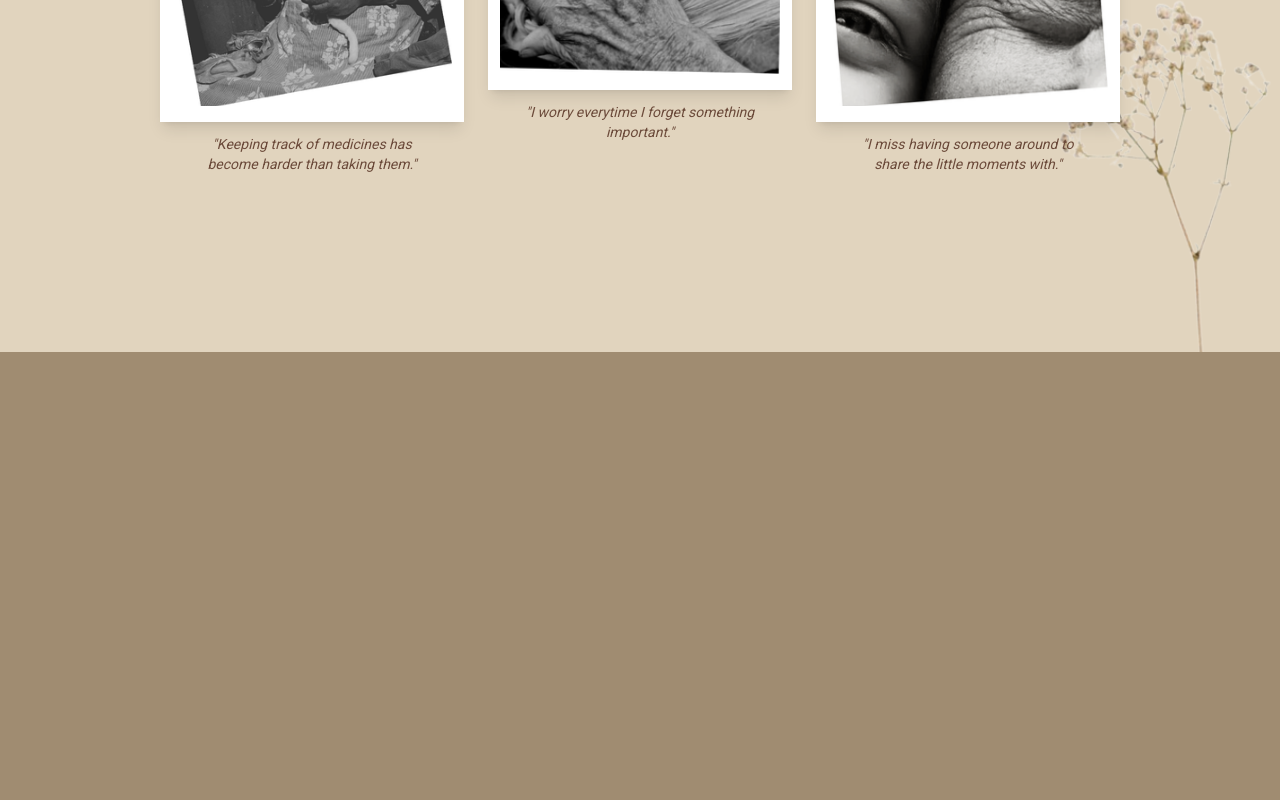
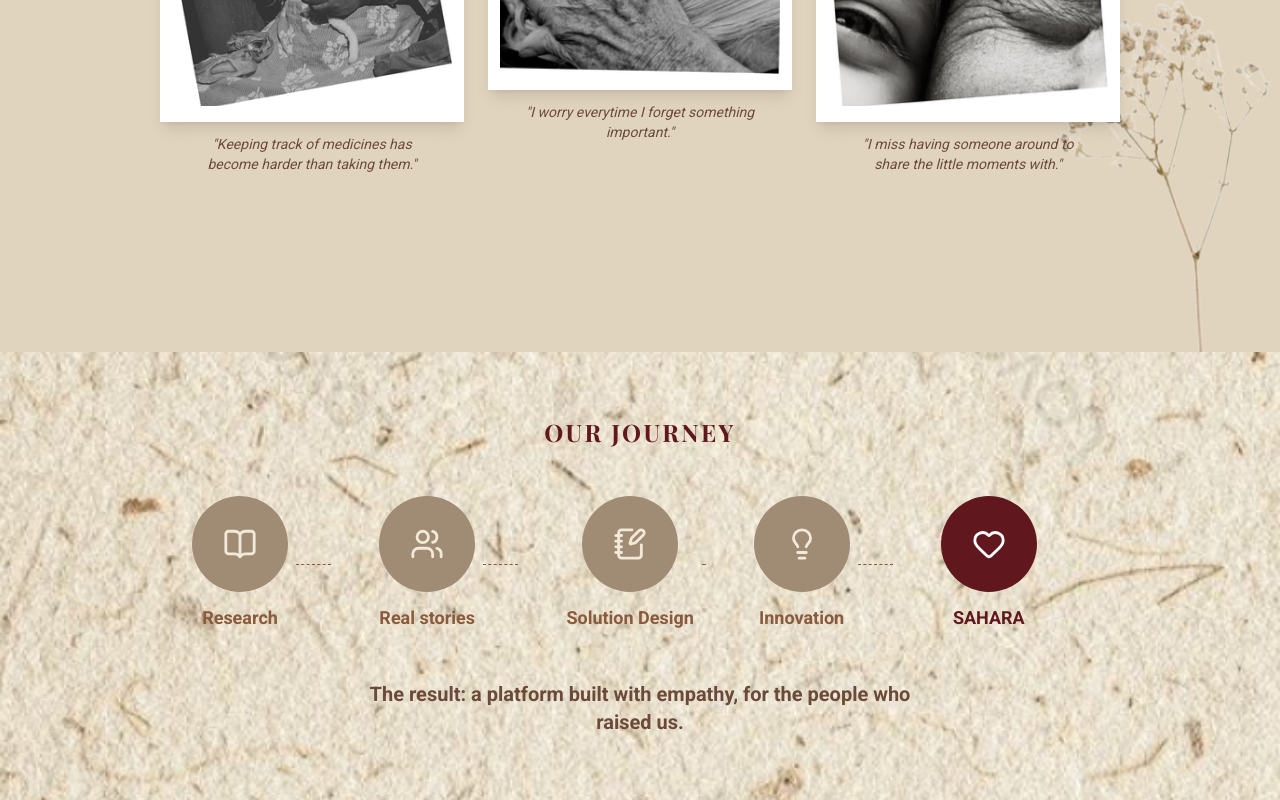
Before and after one commit to swasthyamaxxing/sahaara-frontend, a Next.js app: page / in a window 1280 px wide. Shown: the part 1248-2048 px from the top of the page. Before the commit the page ends 1600 px from the top, so only its background shows below. Built offline with nearby package versions, Linux system fonts and the light colour scheme.

Commit message:
our journey

```diff
--- a/src/app/page.tsx
+++ b/src/app/page.tsx
@@ -8,9 +8,46 @@ import { ArrowDown, ArrowRight } from 'lucide-react';
 import tree from '@/assets/tree_no_bg.png'
 import first from '@/assets/first.png'
 import second from '@/assets/second.png'
+import { useState } from 'react';
 import third from '@/assets/third.png'
+import background from '@/assets/b.png'
+import { BookOpen, Users, NotebookPen, Lightbulb, Heart } from "lucide-react";
+
+const journeySteps = [
+  {
+    label: "Research",
+    icon: BookOpen,
+    paragraph:
+      "We started by listening — studying the everyday struggles families face while caring for aging parents.",
+  },
+  {
+    label: "Real stories",
+    icon: Users,
+    paragraph:
+      "We spoke to real caregivers and elders to understand what care actually feels like, not just what it looks like on paper.",
+  },
+  {
+    label: "Solution Design",
+    icon: NotebookPen,
+    paragraph:
+      "Every insight was translated into a thoughtful, human-centered design for how Sahaara should work.",
+  },
+  {
+    label: "Innovation",
+    icon: Lightbulb,
+    paragraph:
+      "We built features that make medication tracking, appointments, and health records simple instead of stressful.",
+  },
+  {
+    label: "SAHARA",
+    icon: Heart,
+    paragraph:
+      "The result: a platform built with empathy, for the people who raised us.",
+  },
+];
 
 export default function Home() {
+  const [activeIndex, setActiveIndex] = useState(journeySteps.length - 1);
   return (
     <>
       <main className="bg-[#e1d4be] overflow-x-hidden">
@@ -99,11 +136,11 @@ export default function Home() {
                   alt="First"
                   width={300}
                   height={220}
-                  className="w-[280px] h-[200px] object-cover"
+                  className="w-70 h-50 object-cover"
                   loading="eager"
                 />
               </div>
-              <p className="mt-3 text-center text-sm italic text-[#6b4a3a] max-w-[240px]">
+              <p className="mt-3 text-center text-sm italic text-[#6b4a3a] max-w-60">
                 &quot;Keeping track of medicines has become harder than taking them.&quot;
               </p>
             </div>
@@ -116,11 +153,11 @@ export default function Home() {
                   alt="Second"
                   width={300}
                   height={220}
-                  className="w-[280px] h-[200px] object-cover"
+                  className="w-70 h-50 object-cover"
                   loading="eager"
                 />
               </div>
-              <p className="mt-3 text-center text-sm italic text-[#6b4a3a] max-w-[240px]">
+              <p className="mt-3 text-center text-sm italic text-[#6b4a3a] max-w-60">
                 &quot;I worry everytime I forget something important.&quot;
               </p>
             </div>
@@ -133,11 +170,11 @@ export default function Home() {
                   alt="Third"
                   width={300}
                   height={220}
-                  className="w-[280px] h-[200px] object-cover"
+                  className="w-70 h-50 object-cover"
                   loading="eager"
                 />
               </div>
-              <p className="mt-3 text-center text-sm italic text-[#6b4a3a] max-w-[240px]">
+              <p className="mt-3 text-center text-sm italic text-[#6b4a3a] max-w-60">
                 &quot;I miss having someone around to share the little moments with.&quot;
               </p>
             </div>
@@ -152,6 +189,62 @@ export default function Home() {
             loading="eager"
           />
         </section>
+        <section className="w-full min-h-105 relative overflow-hidden">
+          <div
+            className="absolute inset-0 bg-cover bg-center bg-no-repeat"
+            style={{ backgroundImage: `url(${background.src})` }}
+          />
+
+          <div className="relative z-10 flex flex-col items-center justify-center gap-12 py-16 px-6">
+            <h2 className="text-2xl font-bold tracking-widest text-[#60181e] uppercase">
+              Our Journey
+            </h2>
+
+            <div className="flex items-start justify-center gap-4 md:gap-10 w-full max-w-4xl">
+              {journeySteps.map((step, idx) => {
+                const Icon = step.icon;
+                const isActive = idx === activeIndex;
+
+                return (
+                  <div key={step.label} className="flex items-center flex-1">
+                    <button
+                      onClick={() => setActiveIndex(idx)}
+                      className="flex flex-col items-center gap-3 cursor-pointer group"
+                    >
+                      <div
+                        className={`w-24 h-24 rounded-full flex items-center justify-center transition-colors ${isActive
+                            ? "bg-[#60181e]"
+                            : "bg-[#a08c74] group-hover:bg-[#8f7b64]"
+                          }`}
+                      >
+                        <Icon
+                          className={isActive ? "text-white" : "text-[#f3e9d8]"}
+                          size={34}
+                        />
+                      </div>
+                      <span
+                        className={`text-base md:text-lg whitespace-nowrap font-bold ${isActive
+                            ? "text-[#60181e]"
+                            : "text-[#8a5a3c]"
+                          }`}
+                      >
+                        {step.label}
+                      </span>
+                    </button>
+
+                    {idx < journeySteps.length - 1 && (
+                      <div className="flex-1 h-px border-t border-dashed border-[#8a5a3c] mx-2 self-center" />
+                    )}
+                  </div>
+                );
+              })}
+            </div>
+
+            <p className="text-center text-[#6b4a3a] max-w-xl text-xl font-bold">
+              {journeySteps[activeIndex].paragraph}
+            </p>
+          </div>
+        </section>
       </main>
     </>
   );
```
